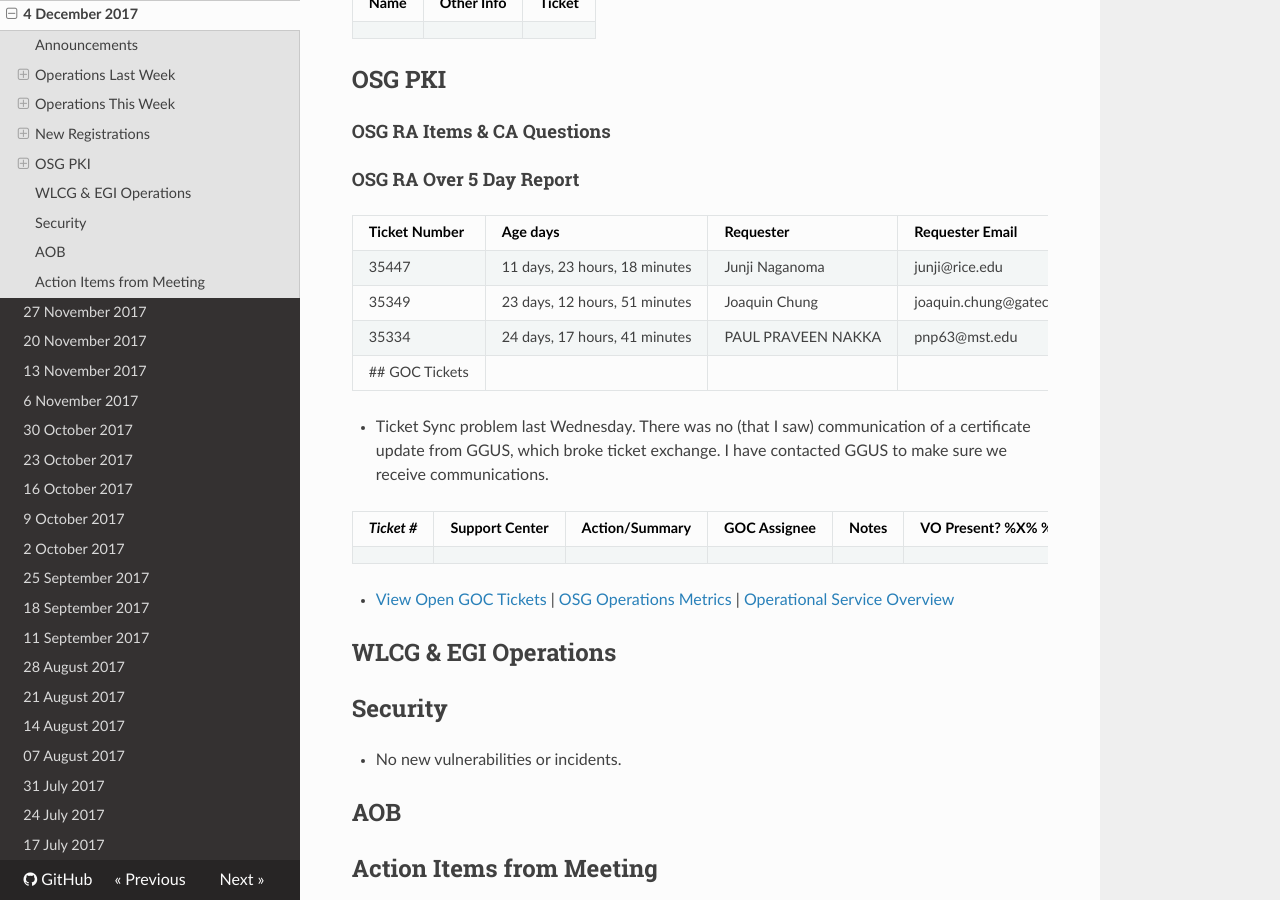
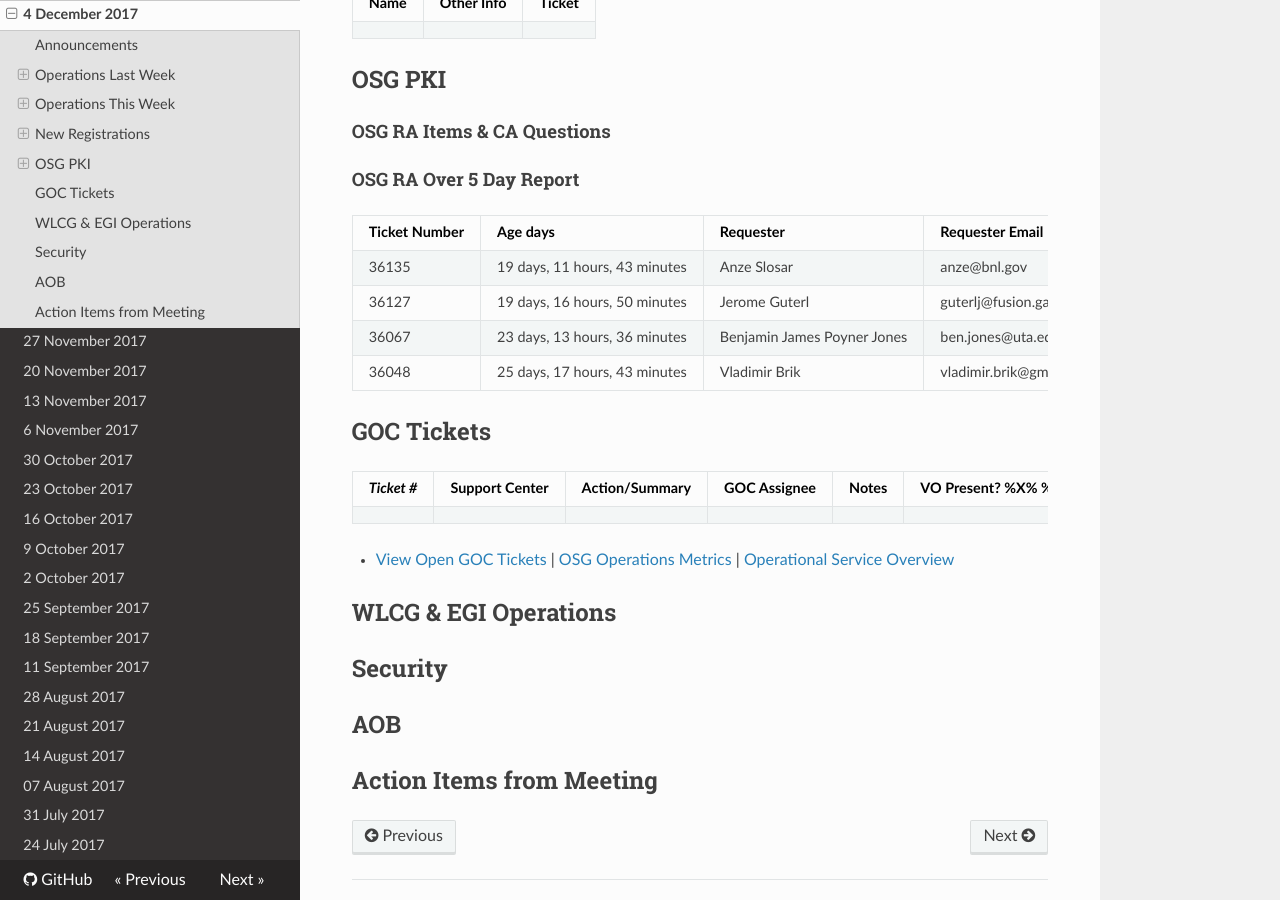
Before and after one commit to osg-htc/operations, an MkDocs documentation site: the page built from docs/WeeklyMinutes/04Dec2017.md, in a window 1280 px wide and 900 px high, scrolled down 2314 px. Built offline with MkDocs 1.6.1, drawn with Linux system fonts in a browser that asks for light colours; nearby versions of some CDN libraries; old or Windows-style settings are respelled for this version of MkDocs.

Commit message:
Update 04Dec2017.md

```diff
--- a/docs/WeeklyMinutes/04Dec2017.md
+++ b/docs/WeeklyMinutes/04Dec2017.md
@@ -83,12 +83,13 @@
 #### OSG RA Over 5 Day Report
 | Ticket Number	|Age days	|Requester	|Requester Email		|Request |
 | --------- | ------- | --------- | ----------------- | ------ |
-| 35447 | 11 days, 23 hours, 18 minutes | Junji Naganoma | junji@rice.edu | User Certificate Request for Junji Naganoma(VO:XENON) |
-| 35349 | 23 days, 12 hours, 51 minutes | Joaquin Chung | joaquin.chung@gatech.edu | User Certificate Request for Joaquin Chung(VO:ANL) |
-| 35334 | 24 days, 17 hours, 41 minutes | PAUL PRAVEEN NAKKA | pnp63@mst.edu | User Certificate Request for PAUL PRAVEEN NAKKA(VO:SBGrid) |
+| 36135 | 19 days, 11 hours, 43 minutes | Anze Slosar | anze@bnl.gov | User Certificate Request for Anze Slosar(VO:LSST) |
+| 36127 | 19 days, 16 hours, 50 minutes | Jerome Guterl | guterlj@fusion.gat.com | User Certificate Request for Jerome Guterl(VO:NERSC) |
+| 36067 | 23 days, 13 hours, 36 minutes | Benjamin James Poyner Jones | ben.jones@uta.edu | User Certificate Request for Benjamin James Poyner Jones(VO:IceCube) |
+| 36048 | 25 days, 17 hours, 43 minutes | Vladimir Brik | vladimir.brik@gmail.com | Host Certificate Request by Vladimir Brik(Guest) |
+
 ## GOC Tickets
 
-   * Ticket Sync problem last Wednesday.  There was no (that I saw) communication of a certificate update from GGUS, which broke ticket exchange.  I have contacted GGUS to make sure we receive communications.
 
 | *Ticket #* | Support Center | Action/Summary | GOC Assignee | Notes | VO Present? %X% %Y%|
 | ---------- | -------------- | -------------- | ------------ | ----- | ------------------ |
@@ -100,7 +101,6 @@
 ## WLCG & EGI Operations
 
 ## Security
-   * No new vulnerabilities or incidents.
 
 ## AOB
 
```
